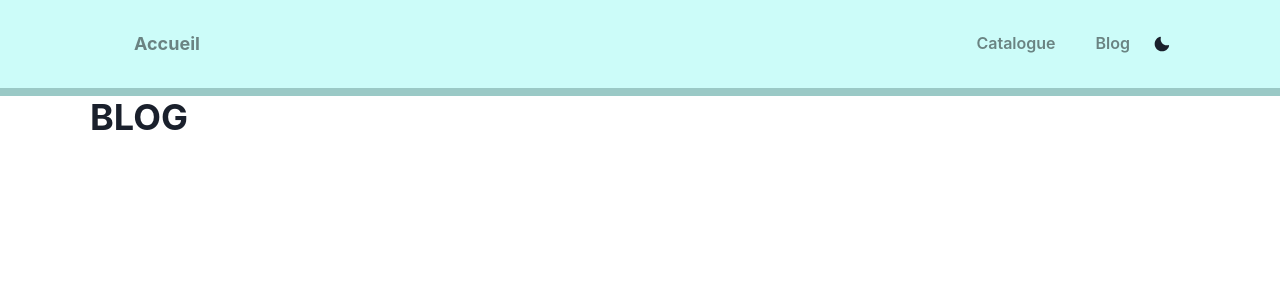
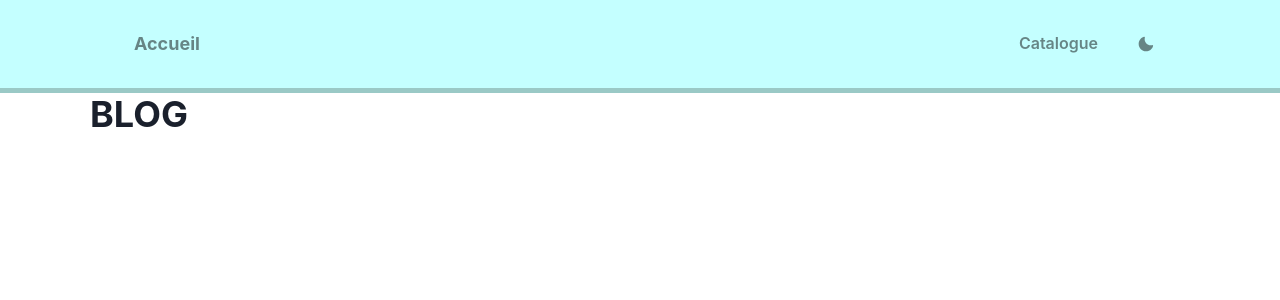
Before and after one commit to GabrielTouron/pierretouron, a Next.js app: page /blog in a window 1280 px wide. Shown: the top 300 px of the page. Built offline with nearby package versions, Linux system fonts and the light colour scheme.

Commit message:
💄 update theming

```diff
--- a/components/molecules/Header.tsx
+++ b/components/molecules/Header.tsx
@@ -12,7 +12,7 @@ export const Header: React.FC = (): ReactElement => {
 
 
   return (
-    <Box backgroundColor="primary" borderBottom="8px" borderBottomColor="primaryDark" bg={bg}>
+    <Box backgroundColor="primary" borderBottomWidth="5px" borderBottomColor="primaryDark" borderBottomStyle="inset" bg={bg}>
       <Flex
         justifyContent="space-between"
         className="container"
@@ -44,7 +44,7 @@ export const Header: React.FC = (): ReactElement => {
           >
             Catalogue
           </Button>
-          <Button
+          {/* <Button
             variant="ghost"
             size="md"
             colorScheme={navButton}
@@ -52,10 +52,15 @@ export const Header: React.FC = (): ReactElement => {
             onClick={() => router.push('/blog')}
           >
             Blog
-          </Button>
+          </Button> */}
           {colorMode === "dark" ?
-            <SunIcon onClick={toggleColorMode} size="md"/> :
-            <MoonIcon onClick={toggleColorMode} size="md"/>
+            <Button  onClick={toggleColorMode} colorScheme={navButton} variant="ghost">
+              <SunIcon />
+            </Button>
+             :
+            <Button  onClick={toggleColorMode} colorScheme={navButton} variant="ghost">
+              <MoonIcon />
+            </Button>
           }
         </Stack>
       </Flex>
--- a/theme.ts
+++ b/theme.ts
@@ -7,7 +7,7 @@ const config: ThemeConfig = {
 
 const theme = extendTheme({
   colors: {
-    primary: '#ccfcf9',
+    primary: '#c4ffff',
     primaryDark: '#9ac9c6',
     secondary: '#fc8b4f',
   },
```
Also changed, not shown: components/molecules/Product.tsx (+10 -5 lines), icons/circle.tsx (added, +16 -0 lines), pages/index.tsx (+3 -4 lines).
